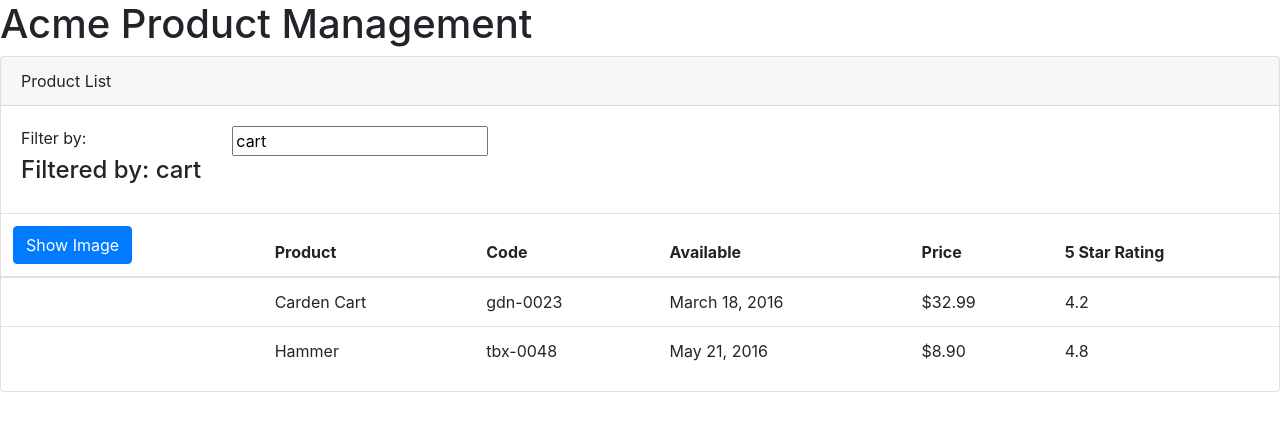
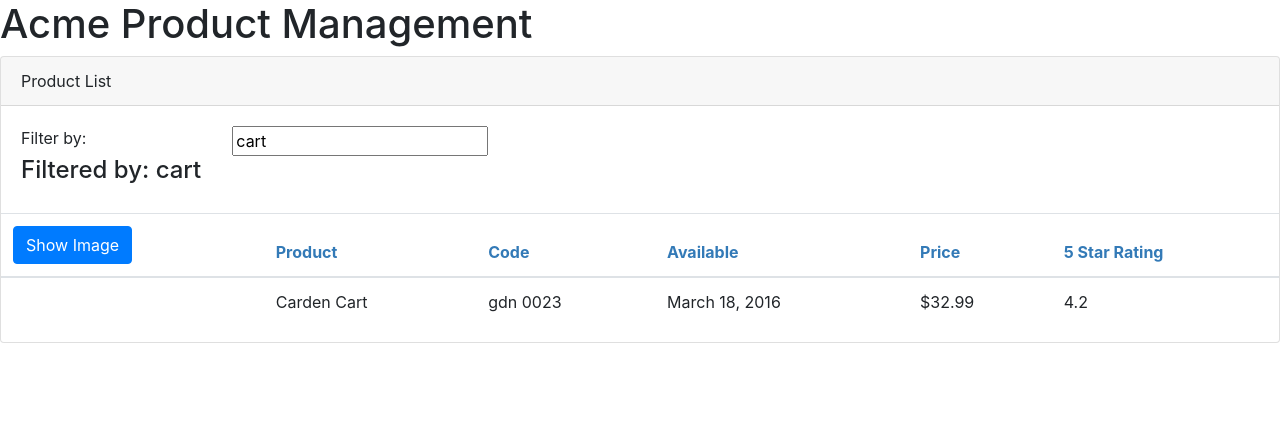
Before and after one commit to zenonwch/Angular-Getting-Started, an Angular app: page / in a window 1280 px wide. Shown: the top 430 px of the page. Built offline with nearby package versions, Linux system fonts and the light colour scheme.

Commit message:
IProduct interface, filter, custom pipe

```diff
--- a/src/app/app.module.ts
+++ b/src/app/app.module.ts
@@ -4,11 +4,13 @@
 
 import { AppComponent } from './app.component';
 import { ProductListComponent } from './product/product-list.component';
+import { ConvertToSpacesPipe } from './shared/convert-to-spaces.pipe';
 
 @NgModule({
   declarations: [
     AppComponent,
-    ProductListComponent
+    ProductListComponent,
+    ConvertToSpacesPipe
   ],
   imports: [
     BrowserModule,
--- /dev/null
+++ b/src/app/product/product-list.component.css
@@ -0,0 +1,3 @@
+thead {
+    color: #337AB7;
+}
--- a/src/app/product/product-list.component.html
+++ b/src/app/product/product-list.component.html
@@ -32,14 +32,14 @@
                 </tr>
             </thead>
             <tbody>
-                <tr *ngFor="let product of products">
+                <tr *ngFor="let product of filteredProducts">
                     <td>
                         <img *ngIf="showImage"
                             [src]="product.imageUrl" [title]="product.productName"
                             [style.width.px]="imageWidth" [style.margin.px]="imageMargin">
                     </td>
                     <td>{{ product.productName }}</td>
-                    <td>{{ product.productCode | lowercase }}</td>
+                    <td>{{ product.productCode | lowercase | convertToSpaces:'-'}}</td>
                     <td>{{ product.releaseDate }}</td>
                     <td>{{ product.price | currency:'USD':'symbol':'1.2-2' }}</td>
                     <td>{{ product.starRating }}</td>
--- a/src/app/product/product-list.component.ts
+++ b/src/app/product/product-list.component.ts
@@ -1,25 +1,37 @@
-import { Component } from '@angular/core';
+import { Component, OnInit } from '@angular/core';
+import { IProduct } from './product';
 
 @Component({
     selector: 'pm-products',
-    templateUrl: './product-list.component.html'
+    templateUrl: './product-list.component.html',
+    styleUrls: ['./product-list.component.css']
 })
-export class ProductListComponent {
+export class ProductListComponent implements OnInit {
     pageTitle: string = 'Product List';
     imageWidth: number = 50;
     imageMargin: number = 2;
     showImage: boolean = false;
-    listFilter: string = 'cart';
-    products: any[] = [
+
+    private _listFilter: string = 'cart';
+    public get listFilter(): string {
+        return this._listFilter;
+    }
+    public set listFilter(value: string) {
+        this._listFilter = value;
+        this.filteredProducts = this.listFilter ? this.performFilter(this.listFilter) : this.products;
+    }
+
+    filteredProducts: IProduct[];
+    products: IProduct[] = [
         {
-            "productId": 2,
-            "productName": "Carden Cart",
-            "productCode": "GDN-0023",
-            "releaseDate": "March 18, 2016",
-            "description": "15 gallon capacity rolling garden cart",
-            "price": 32.99,
-            "starRating": 4.2,
-            "imageUrl": "http://www.clker.com/cliparts/C/4/b/w/s/7/wheelbarrow-md.png"
+            productId: 2,
+            productName: "Carden Cart",
+            productCode: "GDN-0023",
+            releaseDate: "March 18, 2016",
+            description: "15 gallon capacity rolling garden cart",
+            price: 32.99,
+            starRating: 4.2,
+            imageUrl: "http://www.clker.com/cliparts/C/4/b/w/s/7/wheelbarrow-md.png"
         },
         {
             "productId": 5,
@@ -33,7 +45,22 @@
         }
     ];
 
+    constructor() {
+        this.filteredProducts = this.products;
+        this.listFilter = 'cart';
+    }
+
+    performFilter(filterBy: string): IProduct[] {
+        filterBy = filterBy.toLocaleLowerCase();
+        return this.products.filter((product: IProduct) =>
+            product.productName.toLocaleLowerCase().indexOf(filterBy) !== -1);
+    }
+
     toggleImage(): void {
         this.showImage = !this.showImage;
     }
+
+    ngOnInit(): void {
+        console.log("In OnInit");
+    }
 }
--- /dev/null
+++ b/src/app/product/product.ts
@@ -0,0 +1,27 @@
+export interface IProduct {
+    productId: number;
+    productName: string;
+    productCode: string;
+    releaseDate: string;
+    price: number;
+    description: string;
+    starRating: number;
+    imageUrl: string;
+}
+
+export class Product implements IProduct {
+
+    constructor(public productId: number,
+        public productName: string,
+        public productCode: string,
+        public releaseDate: string,
+        public price: number,
+        public description: string,
+        public starRating: number,
+        public imageUrl: string) {
+    }
+
+    calculateDiscount(percent: number): number {
+        return this.price - (this.price * percent / 100);
+    }
+}
--- /dev/null
+++ b/src/app/shared/convert-to-spaces.pipe.ts
@@ -0,0 +1,10 @@
+import { Pipe, PipeTransform } from '@angular/core';
+
+@Pipe({
+    name: 'convertToSpaces'
+})
+export class ConvertToSpacesPipe implements PipeTransform {
+    transform(value: string, character: string): string {
+        return value.replace(character, ' ');
+    }
+}
```
